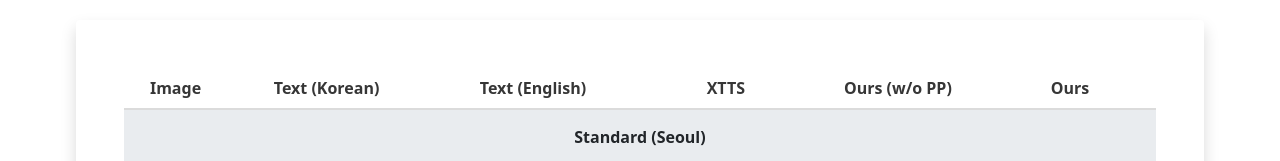
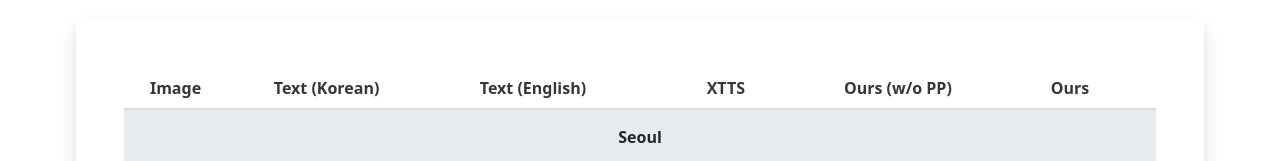
Before and after one commit to dxlabskku/K-Dialect, a plain HTML site: page index.html in a window 1280 px wide. Shown: the part 1400-1561 px from the top of the page. Drawn offline with nearby package versions, Linux system fonts and the light colour scheme; some icons are missing; a web font is replaced by a local one.

Commit message:
Update index.html

```diff
--- a/index.html
+++ b/index.html
@@ -274,7 +274,7 @@
 				</thead>
 				<tbody>
 					<tr style="background-color: #e9ecef; border-top: 1px solid #dee2e6;">
-						<td colspan="6" style="text-align: center; padding: 15px;"><b>Standard (Seoul)</b></td>
+						<td colspan="6" style="text-align: center; padding: 15px;"><b>Seoul</b></td>
 					</tr>
 					<tr>
 						<td style="text-align: center; vertical-align: middle;">
```
